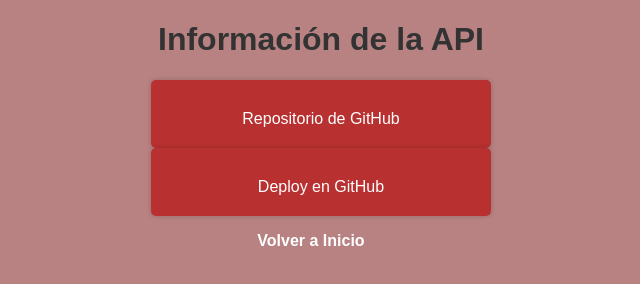
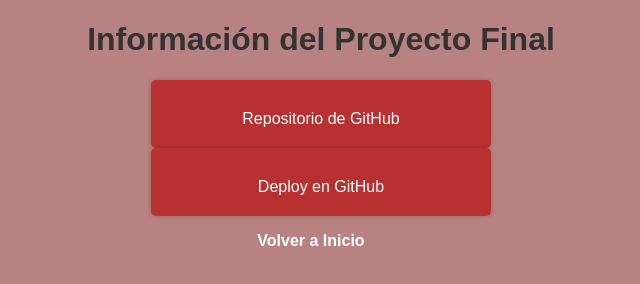
Before and after one commit to arielgmail/Proyecto_UTN, a plain HTML site: page Proyecto.html in a window 1280 px wide. Shown: the whole page, without its empty margins (319-959 px from the left). Drawn offline with Linux system fonts and the light colour scheme.

Commit message:
Proyecto.html

```diff
--- a/Proyecto.html
+++ b/Proyecto.html
@@ -40,7 +40,7 @@
     }
 </style>
 <body>
-    <h1>Información de la API</h1>
+    <h1>Información del Proyecto Final</h1>
     <div id="apiData">
 
         <a id="hipervinculo" href="https://github.com/arielgmail/Proyecto_UTN">Repositorio de GitHub</a>
```
